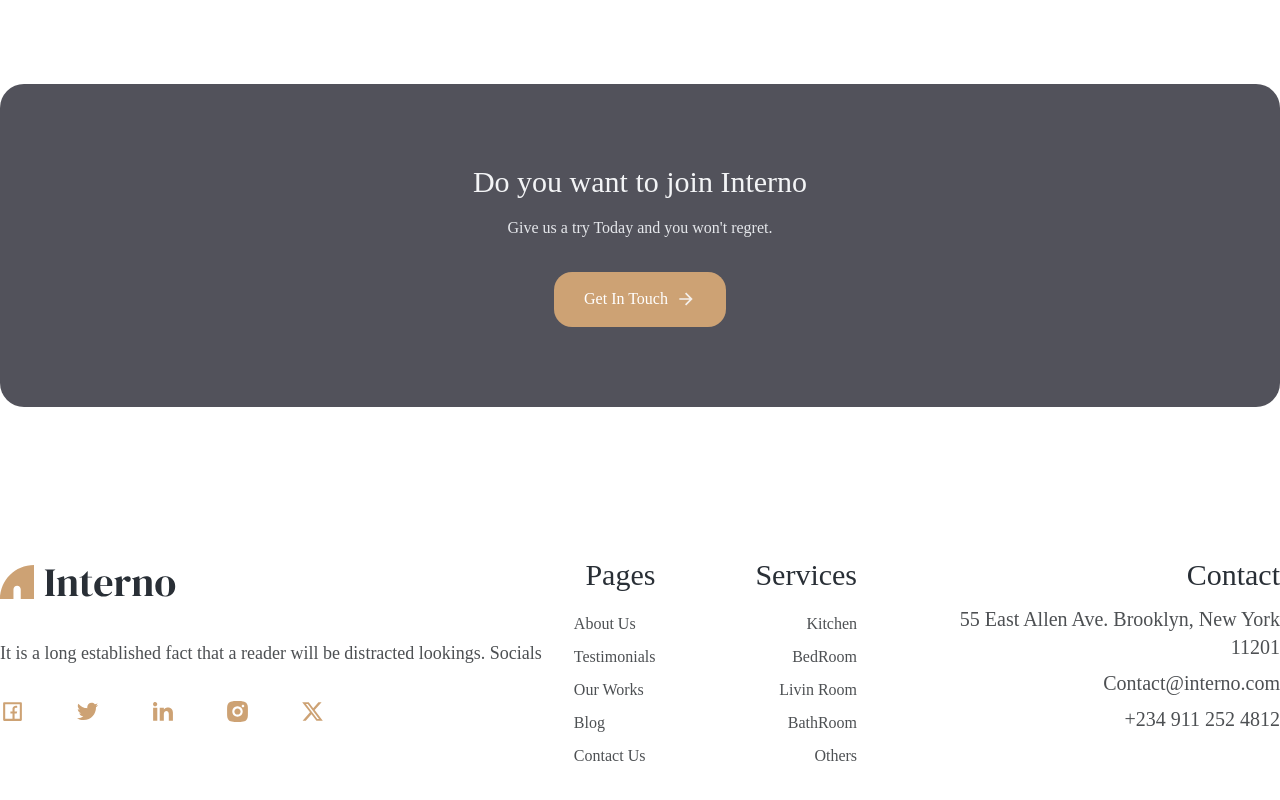
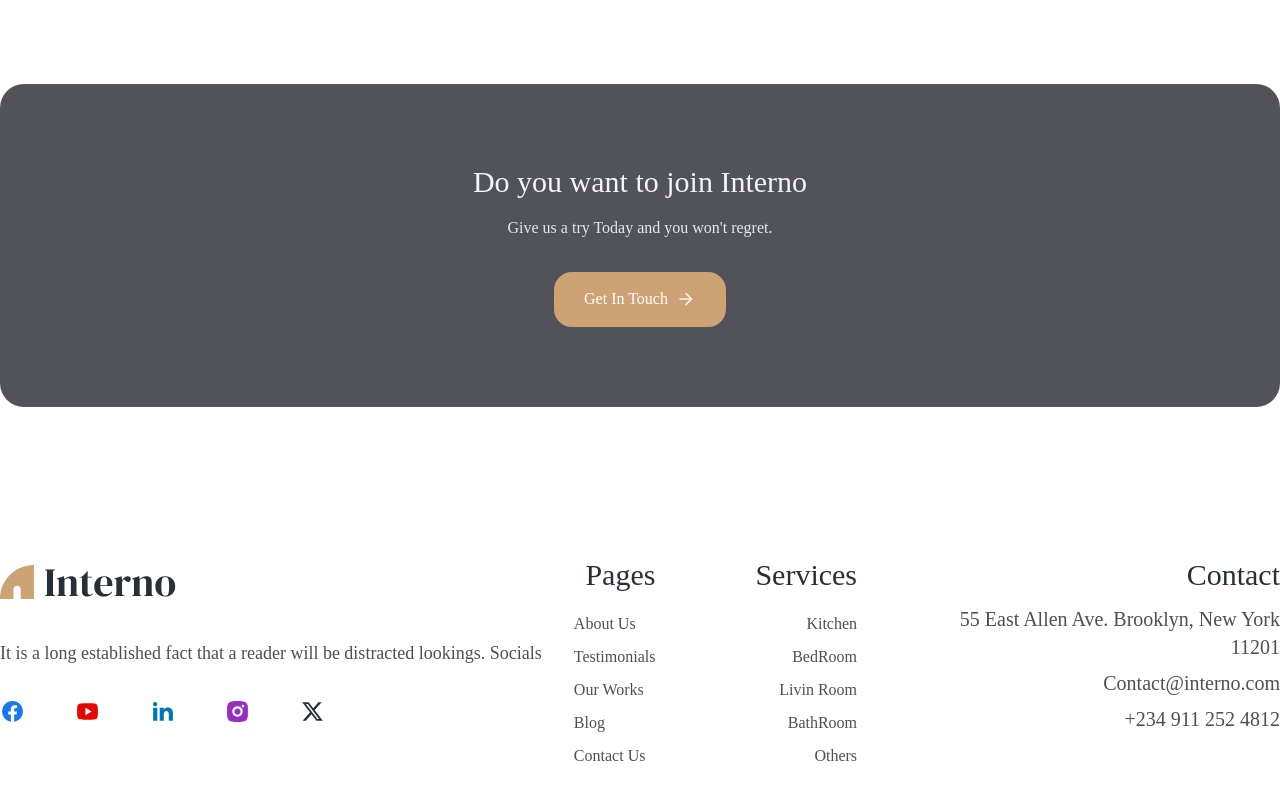
Before and after one commit to GuidanceLiberty/interno, a React (Vite) app: page / in a window 1280 px wide. Shown: the part 5897-6697 px from the top of the page. Built offline with nearby package versions, Linux system fonts and the light colour scheme.

Commit message:
added project to contact

```diff
--- a/src/components/Footer.jsx
+++ b/src/components/Footer.jsx
@@ -1,4 +1,4 @@
-import { RiFacebookBoxLine, RiInstagramFill, RiLinkedinFill, RiTwitterFill, RiTwitterXFill, RiXboxFill } from '@remixicon/react'
+import { RiFacebookBoxLine, RiFacebookCircleFill, RiInstagramFill, RiLinkedinFill, RiTiktokFill, RiTwitterFill, RiTwitterXFill, RiXboxFill, RiYoutubeFill, RiYoutubeLine } from '@remixicon/react'
 import logo from '../assets/logo.svg'
 
 const Footer = () => {
@@ -18,32 +18,32 @@ const Footer = () => {
 
                        <ul className="text-primary flex gap-[50px] justify-center lg:justify-start">
                         <li><a href='#'>
-                            <RiFacebookBoxLine size={25}
-                            className='text-accent' />
+                            <RiFacebookCircleFill size={25}
+                            className='text-[#1877F2]' />
                         </a>
                         </li>
 
                         <li><a href='#'>
-                            <RiTwitterFill size={25}
-                            className='text-accent' />
+                            <RiYoutubeFill size={25}
+                            className='text-[#E10600]' />
                         </a>
                         </li>
 
                         <li><a href='#'>
                             <RiLinkedinFill size={25}
-                            className='text-accent' />
+                            className='text-[#0077B5]' />
                         </a>
                         </li>
 
                         <li><a href='#'>
                             <RiInstagramFill size={25}
-                            className='text-accent' />
+                            className='text-[#962fbf]' />
                         </a>
                         </li>
 
                         <li><a href='#'>
                             <RiTwitterXFill size={25}
-                            className='text-accent' />
+                            className='text-primary' />
                         </a>
                         </li>
 
```
